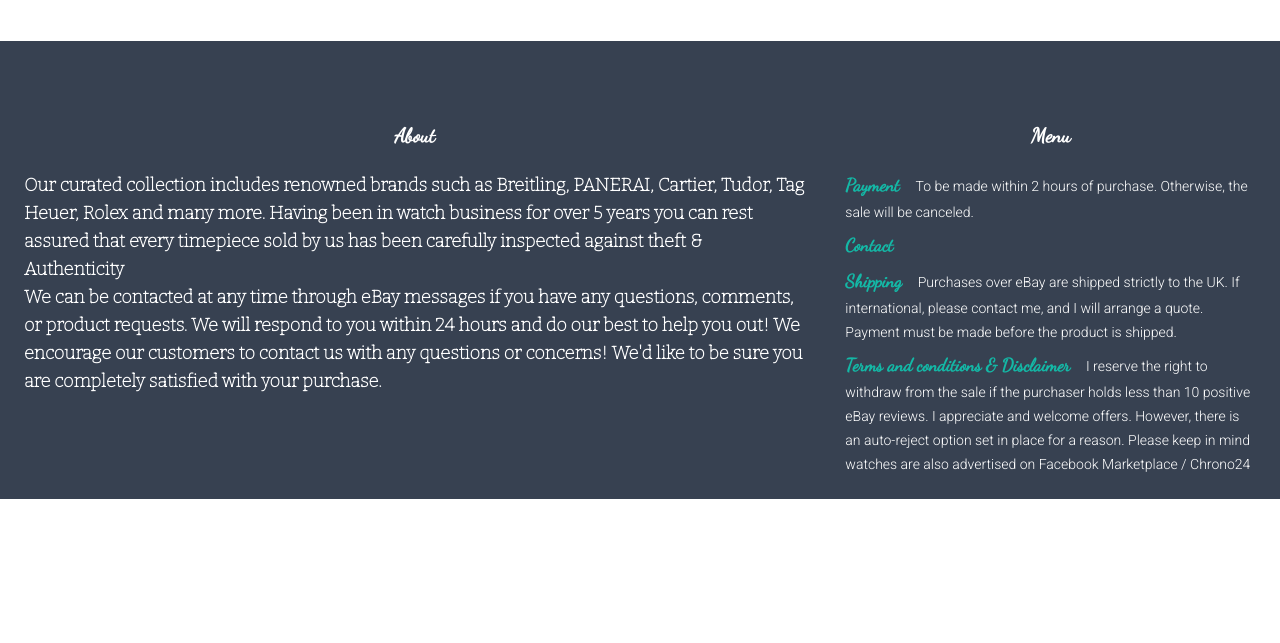
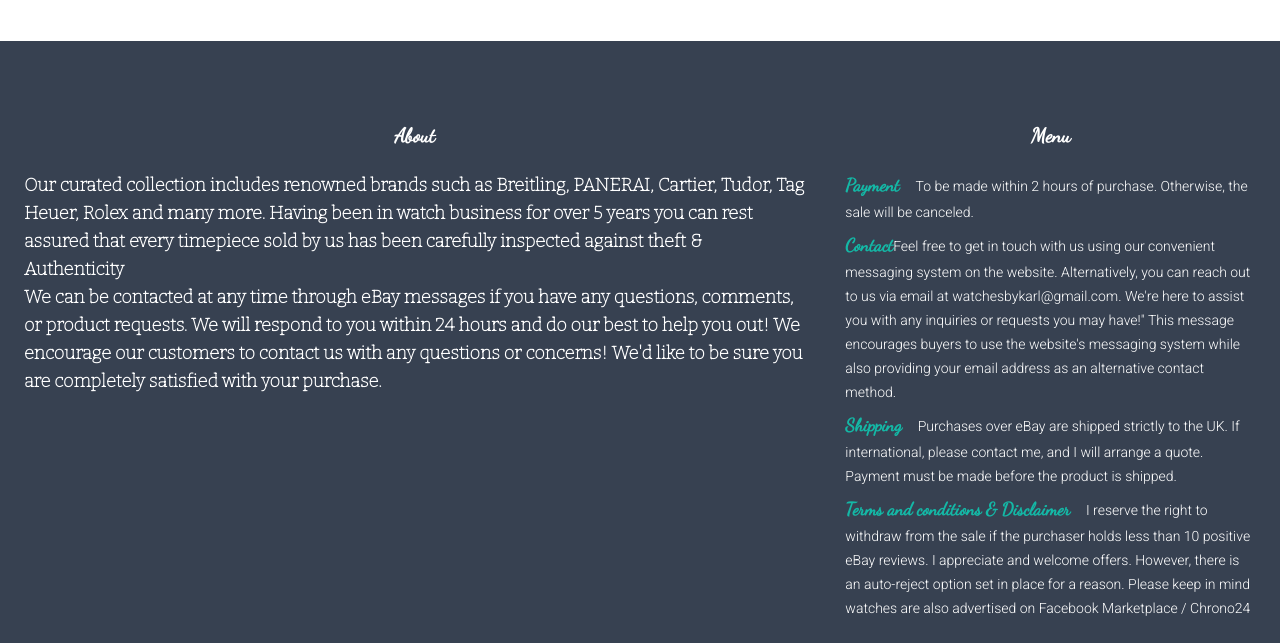
Before and after one commit to Karlox01/Watchsite, a Django app: page /inbox/62/ in a window 1280 px wide. Shown: the part 894-1537 px from the top of the page. Before the commit the page ends 1393 px from the top, so only its background shows below. Run offline with Django 4.2, Linux system fonts and the light colour scheme; a user stored in the database is signed in; data comes from the database, SQL or seed files in the repository; some libraries are stand-ins or nearby versions.

Commit message:
add new contact details

```diff
--- a/watchapp/templates/core/base.html
+++ b/watchapp/templates/core/base.html
@@ -85,8 +85,13 @@
                 <li><a href="#" class="text-lg text-teal-500 hover:text-teal-700 cursive mr-4">Payment</a><span
                         class="text-right text-sm text-white">To be made within 2 hours of purchase. Otherwise, the sale
                         will be canceled.</span></li>
-                <li><a href="{% url 'watchapp:contact' %}"
-                        class="text-lg text-teal-500 hover:text-teal-700 cursive">Contact</a></li>
+                <li><a href="#" class="text-lg text-teal-500 hover:text-teal-700 cursive">Contact</a><span
+                        class="text-right text-sm text-white">Feel free to get in touch with us using our convenient
+                        messaging system on the website. Alternatively, you can reach out to us via email at
+                        watchesbykarl@gmail.com. We're here to assist you with any inquiries or requests you may have!"
+
+                        This message encourages buyers to use the website's messaging system while also providing your
+                        email address as an alternative contact method.</span></li>
                 <li><a href="#" class="text-lg text-teal-500 hover:text-teal-700 cursive mr-4">Shipping</a><span
                         class="text-right text-sm text-white">Purchases over eBay are shipped strictly to the UK. If
                         international, please contact me, and I will arrange a quote. Payment must be made before the
```
